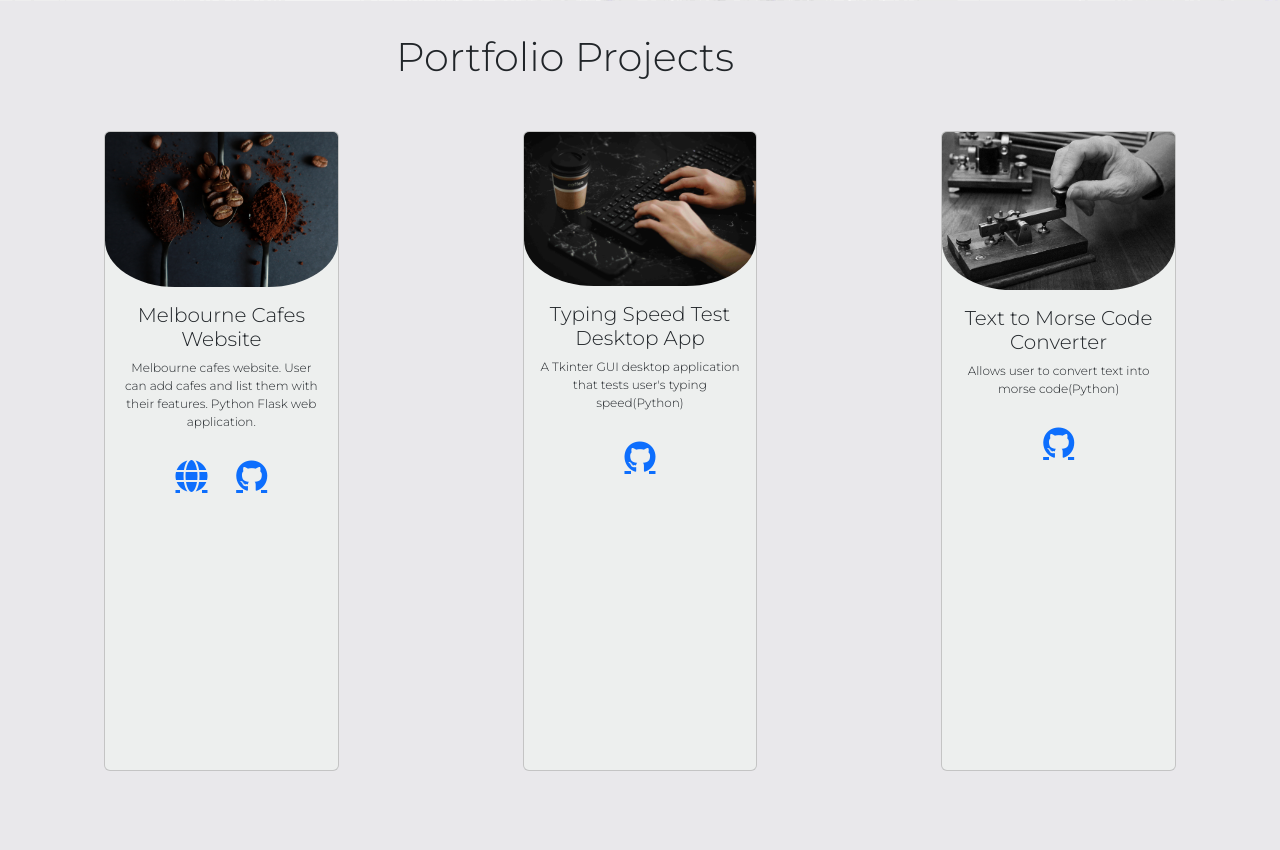
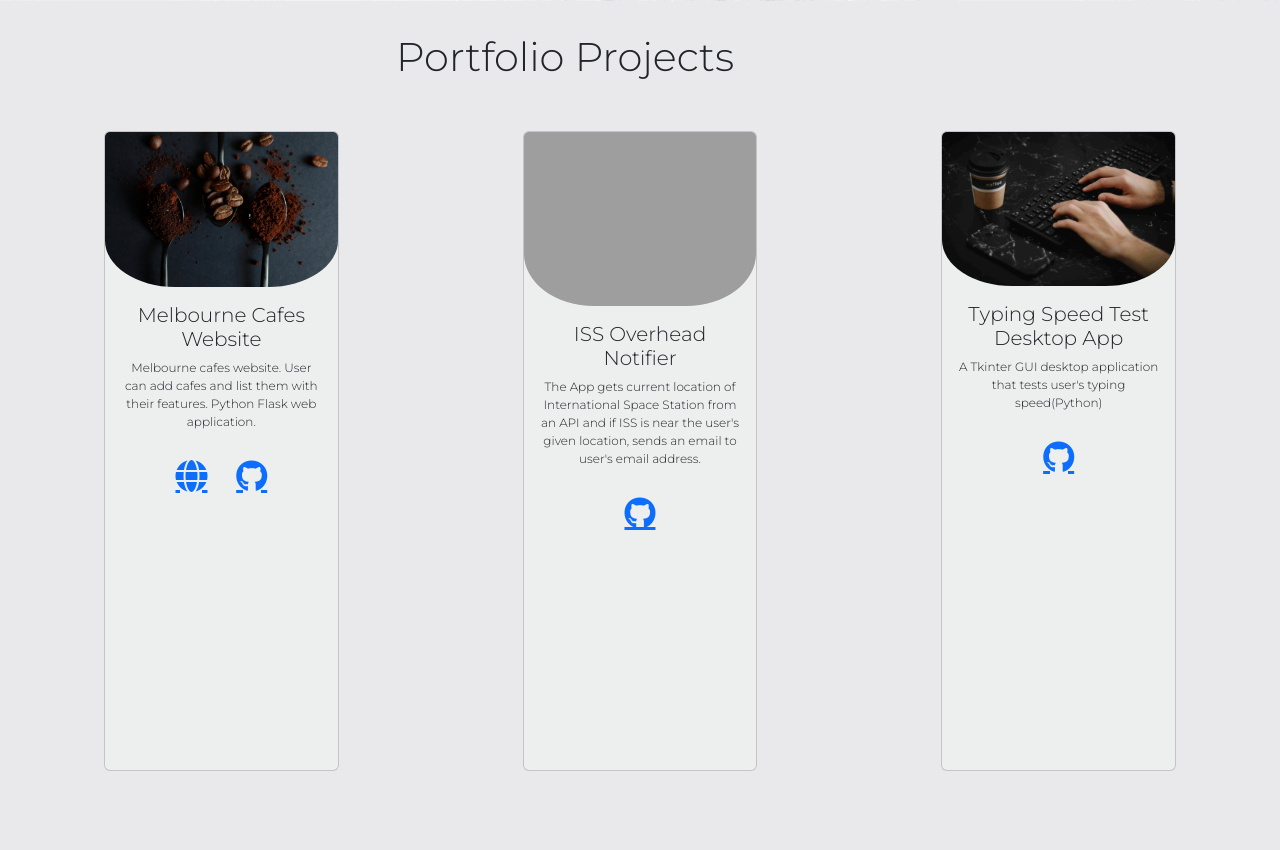
Before and after one commit to feratozbey/Personal-Website, a Flask app: page / in a window 1280 px wide. Shown: the part 799-1649 px from the top of the page. Run offline with Flask 2, Linux system fonts and the light colour scheme; some libraries are stand-ins or nearby versions; grey boxes are pictures that could not be loaded.

Commit message:
Version 1.3

```diff
--- a/templates/index.html
+++ b/templates/index.html
@@ -16,23 +16,40 @@
 
         <div class="col-lg-4 col-md-4 d-flex justify-content-center">
             <div class="card" style="width: 18rem;">
-              <img class="card-img-top" src="{{ url_for('static', filename='images/cafe.jpg') }}" alt="Cafe Website Image">
+                <a href="https://ferat-melbourne-cafes.herokuapp.com/" target="blank">
+                    <img class="card-img-top" src="{{ url_for('static', filename='images/cafe.jpg') }}" alt="Cafe Website Image">
+                </a>
               <div class="card-body">
                 <h5 class="card-title">Melbourne Cafes Website</h5>
                 <p class="card-text">Melbourne cafes website. User can add cafes and list them with their features. Python Flask web application.</p>
-                <a class="icon fa-solid fa-globe" href="https://ferat-melbourne-cafes.herokuapp.com/"></a>
-                <a href="https://github.com/feratozbey/Melbourne-Cafes-Website-App" class="icon fa-brands fa-github"></a>
+                <a class="icon fa-solid fa-globe" href="https://ferat-melbourne-cafes.herokuapp.com/" target="blank"></a>
+                <a href="https://github.com/feratozbey/Melbourne-Cafes-Website-App" class="icon fa-brands fa-github" target="blank"></a>
+              </div>
+            </div>
+        </div>
+
+                <div class="col-lg-4 col-md-4 d-flex justify-content-center">
+            <div class="card" style="width: 18rem;">
+                <a href="https://github.com/feratozbey/ISS-Overhead-Notifier" target="blank">
+                    <img class="card-img-top" src="{{ url_for('static', filename='images/iss.jpg') }}" alt="ISS Image">
+                </a>
+              <div class="card-body">
+                <h5 class="card-title">ISS Overhead Notifier</h5>
+                <p class="card-text">The App gets current location of International Space Station from an API and if ISS is near the user's given location, sends an email to user's email address.</p>
+                <a href="https://github.com/feratozbey/ISS-Overhead-Notifier" class="icon fa-brands fa-github" target="blank"></a>
               </div>
             </div>
         </div>
 
         <div class="col-lg-4 col-md-4 d-flex justify-content-center">
             <div class="card" style="width: 18rem;">
-              <img class="card-img-top" src="{{ url_for('static', filename='images/typing.jpg') }}" alt="Typing Image">
+                <a href="https://github.com/feratozbey/Typing-Speed-Test-Desktop-App" target="blank">
+                    <img class="card-img-top" src="{{ url_for('static', filename='images/typing.jpg') }}" alt="Typing Image">
+                </a>
               <div class="card-body">
                 <h5 class="card-title">Typing Speed Test Desktop App</h5>
                 <p class="card-text">A Tkinter GUI desktop application that tests user's typing speed(Python)</p>
-                <a href="https://github.com/feratozbey/Typing-Speed-Test-Desktop-App" class="icon fa-brands fa-github"></a>
+                <a href="https://github.com/feratozbey/Typing-Speed-Test-Desktop-App" class="icon fa-brands fa-github" target="blank"></a>
               </div>
             </div>
         </div>
@@ -40,33 +57,39 @@
 
         <div class="col-lg-4 col-md-4 d-flex justify-content-center" >
             <div class="card" style="width: 18rem;">
-              <img class="card-img-top" src="{{ url_for('static', filename='images/morse.jpg') }}" alt="Morse Image">
+                <a href="https://github.com/feratozbey/Text-to-Morse-Code-Converter" target="blank">
+                   <img class="card-img-top" src="{{ url_for('static', filename='images/morse.jpg') }}" alt="Morse Image">
+                </a>
               <div class="card-body">
                 <h5 class="card-title">Text to Morse Code Converter</h5>
                 <p class="card-text">Allows user to convert text into morse code(Python)</p>
-                <a href="https://github.com/feratozbey/Text-to-Morse-Code-Converter" class="icon fa-brands fa-github"></a>
+                <a href="https://github.com/feratozbey/Text-to-Morse-Code-Converter" class="icon fa-brands fa-github" target="blank"></a>
               </div>
             </div>
         </div>
 
         <div class="col-lg-4 col-md-4 d-flex justify-content-center">
             <div class="card" style="width: 18rem;">
-              <img class="card-img-top" src="{{ url_for('static', filename='images/tictactoe.jpg') }}" alt="Tictactoe Image">
+                <a href="https://github.com/feratozbey/Tic-Tac-Toe-Game" target="blank">
+                    <img class="card-img-top" src="{{ url_for('static', filename='images/tictactoe.jpg') }}" alt="Tictactoe Image">
+                </a>
               <div class="card-body">
                 <h5 class="card-title">Tic Tac Toe Game</h5>
                 <p class="card-text">Text-based version of the Tic Tac Toe game(Python)</p>
-                <a href="https://github.com/feratozbey/Tic-Tac-Toe-Game" class="icon fa-brands fa-github"></a>
+                <a href="https://github.com/feratozbey/Tic-Tac-Toe-Game" class="icon fa-brands fa-github" target="blank"></a>
               </div>
             </div>
         </div>
 
         <div class="col-lg-4 col-md-4 d-flex justify-content-center">
             <div class="card" style="width: 18rem;">
-              <img class="card-img-top" src="{{ url_for('static', filename='images/breakout.jpg') }}" alt="Breakout Image">
+                <a href="https://github.com/feratozbey/Breakout-Game" target="blank">
+                    <img class="card-img-top" src="{{ url_for('static', filename='images/breakout.jpg') }}" alt="Breakout Image">
+                </a>
               <div class="card-body">
                 <h5 class="card-title">Breakout Game</h5>
                 <p class="card-text">Using Python Turtle, built a clone of the 80s hit game Breakout(Python)</p>
-                <a href="https://github.com/feratozbey/Breakout-Game" class="icon fa-brands fa-github"></a>
+                <a href="https://github.com/feratozbey/Breakout-Game" class="icon fa-brands fa-github" target="blank"></a>
               </div>
             </div>
         </div>
```
